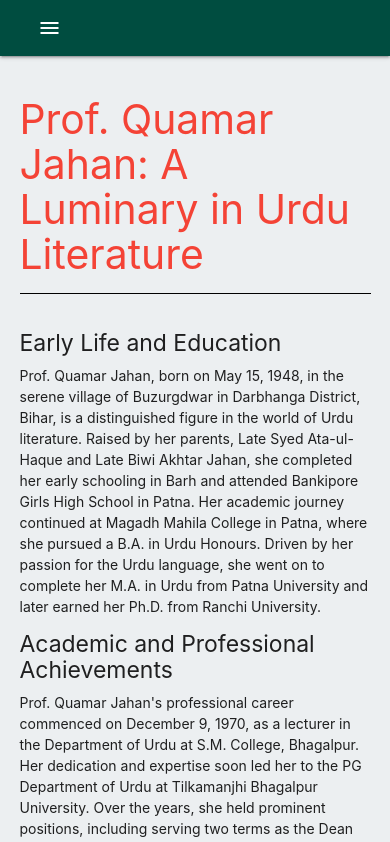
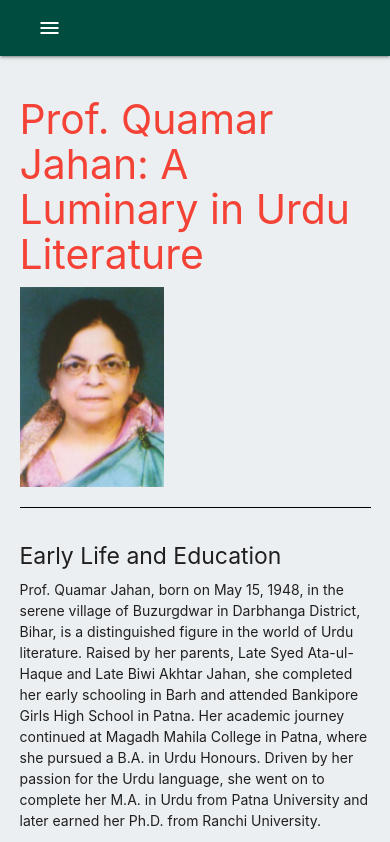
Before and after one commit to Shaheer-rossoneri14/QuamarJahan, a plain HTML site: page aboutAuthor.html in a window 390 px wide. Shown: the top 842 px of the page. Drawn offline with nearby package versions, Linux system fonts and the light colour scheme.

Commit message:
Updated about author page with image and added corresponding tests

```diff
--- a/aboutAuthor.html
+++ b/aboutAuthor.html
@@ -11,6 +11,36 @@
   <style>
     body {
       background-color: #eceff1;
+    }
+
+    .heading-with-image {
+      display: flex;
+      align-items: center;
+      justify-content: space-between;
+      /* Adjusted to push image to the right */
+      margin-bottom: 20px;
+    }
+
+    .heading-with-image h3 {
+      margin-right: 20px;
+    }
+
+    .profile-image {
+      height: auto;
+      max-height: 200px;
+      /* Adjust height as needed */
+    }
+
+    @media screen and (max-width: 600px) {
+      .heading-with-image {
+        flex-direction: column;
+        align-items: flex-start;
+      }
+
+      .heading-with-image h3 {
+        margin-right: 0;
+        margin-bottom: 10px;
+      }
     }
   </style>
 </head>
@@ -41,7 +71,10 @@
   <!-- ABOUT SECTION  -->
   <div class="container">
     <div class="section">
-      <h3 class="red-text">Prof. Quamar Jahan: A Luminary in Urdu Literature</h3>
+      <div class="heading-with-image">
+        <h3 class="red-text">Prof. Quamar Jahan: A Luminary in Urdu Literature</h3>
+        <img src="images/Dadi_potrait.png" alt="Prof. Quamar Jahan" class="profile-image">
+      </div>
       <div class="divider"></div>
       <br>
       <h5>Early Life and Education</h5>
```
Also changed, not shown: test/tests/e2e.spec.ts (+11 -0 lines), images/Dadi_potrait.png (added).
